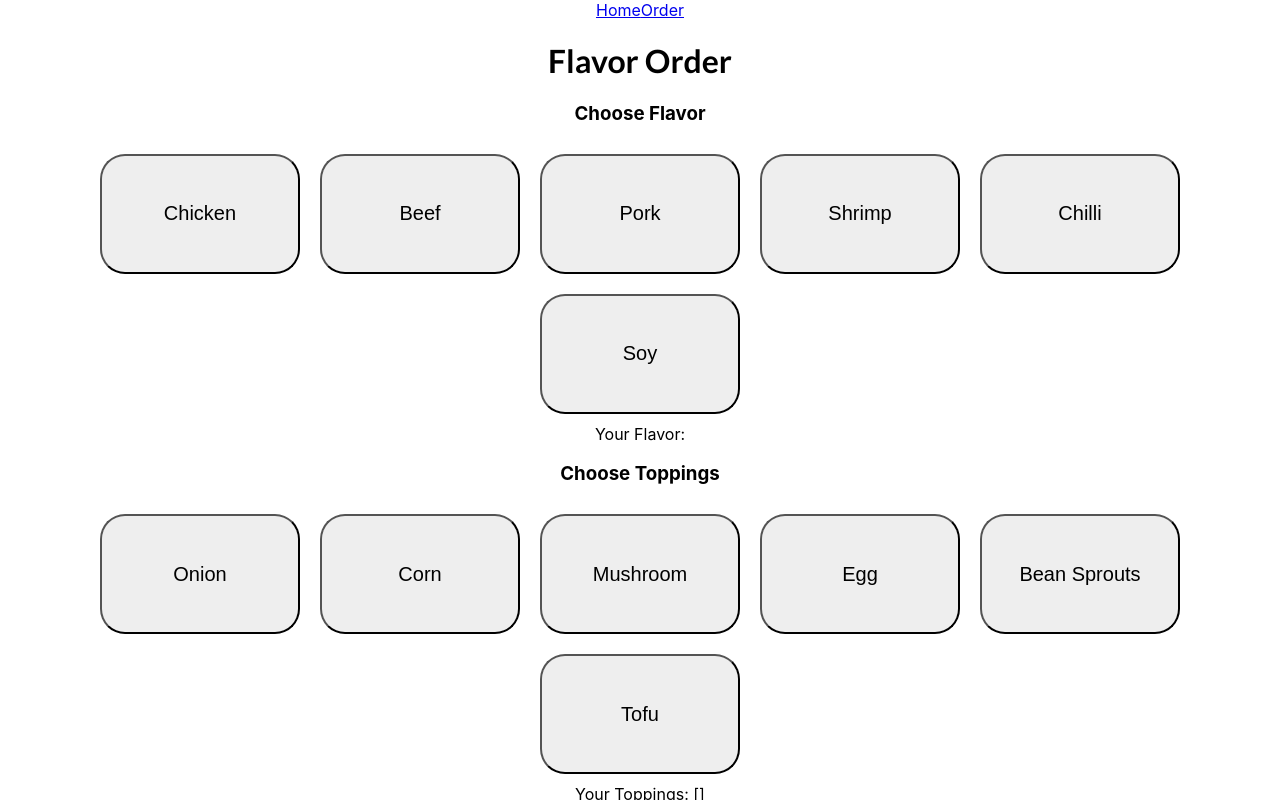
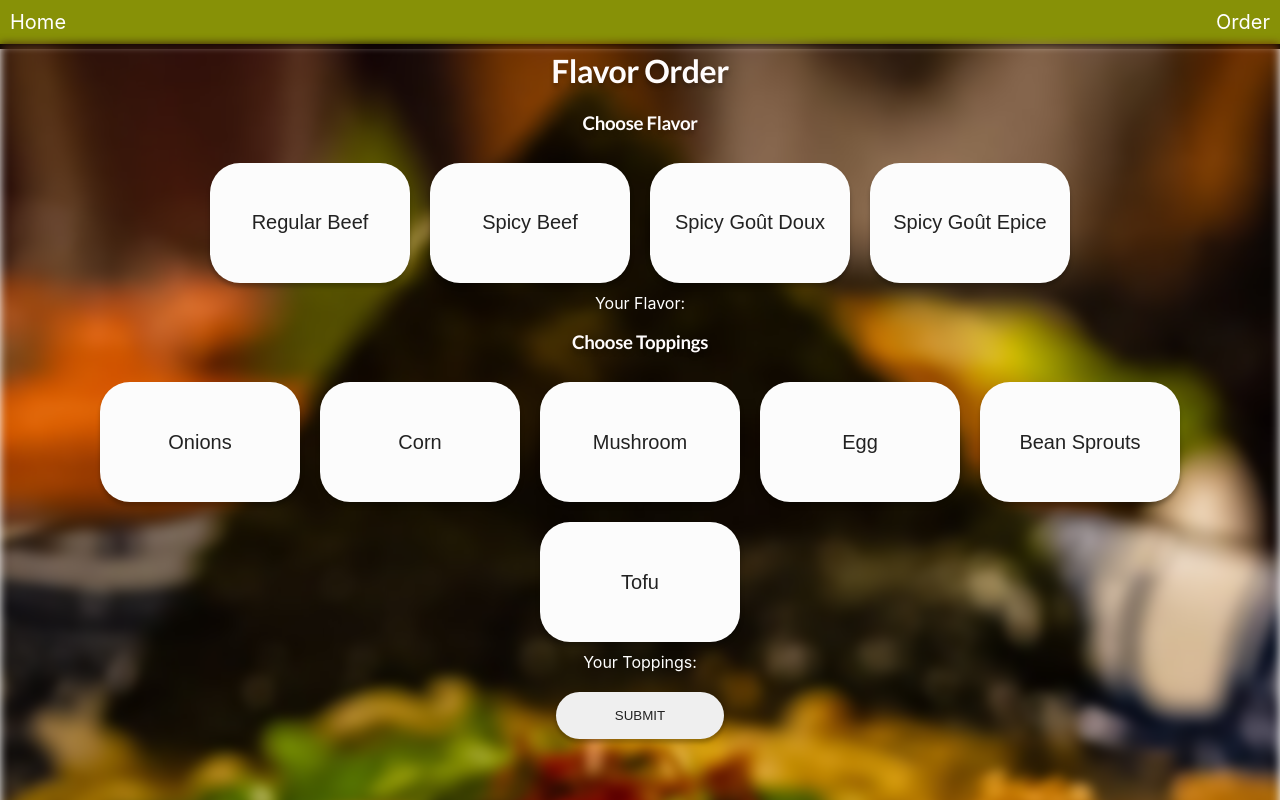
Before and after one commit to notwaltervilla/Cup-Noodle-React-App, a React (Create React App) app in the folder cup-noodle-app/: page /order in a window 1280 px wide. Shown: the top 800 px of the page. Built offline with nearby package versions, Linux system fonts and the light colour scheme.

Commit message:
Updated webapp.

```diff
--- a/cup-noodle-app/src/components/NavBar.js
+++ b/cup-noodle-app/src/components/NavBar.js
@@ -3,11 +3,27 @@ import UnstyledLink from "./UnstyledLink";
 import { Link } from "react-router-dom";
 
 function NavBar() {
+  const style = {
+    color: "#ffffff",
+    backgroundColor: "#879107",
+    padding: "auto",
+    display: "flex",
+    justifyContent: "space-between",
+    fontSize: "20px",
+    boxShadow: "0px 5px #000000",
+  };
+
   return (
-    <div>
-      <Link to="/">Home</Link>
-      <Link to="/order">Order</Link>
-    </div>
+    <>
+      <div style={style}>
+        <div style={{ padding: "10px" }}>
+          <UnstyledLink url="/">Home</UnstyledLink>
+        </div>
+        <div style={{ padding: "10px" }}>
+          <UnstyledLink url="/order">Order</UnstyledLink>
+        </div>
+      </div>
+    </>
   );
 }
 
--- a/cup-noodle-app/src/components/SelectableButton.js
+++ b/cup-noodle-app/src/components/SelectableButton.js
@@ -2,10 +2,10 @@
 
 import React, { useState } from "react";
 
-const SelectableButton = ({ children, value, action, isActive }) => {
+const SelectableButton = ({ children, action, isActive }) => {
   var style = {
-    color: "888888",
-    backgroundColor: isActive ? "#cccccc" : "#eeeeee",
+    color: isActive ? "#ffffff" : "#222222",
+    backgroundColor: isActive ? "#879107" : "#fcfcfc",
     width: 200,
     height: 120,
     margin: "10px",
@@ -16,6 +16,10 @@ const SelectableButton = ({ children, value, action, isActive }) => {
     alignItems: "stretch",
     flexDirection: "column",
     fontSize: "20px",
+    boxShadow: "0px 4px 4px rgba(0, 0, 0, 0.25)",
+    borderRadius: "30px",
+    borderColor: "none",
+    borderStyle: "none",
   };
 
   return (
--- a/cup-noodle-app/src/components/UnstyledLink.js
+++ b/cup-noodle-app/src/components/UnstyledLink.js
@@ -4,14 +4,25 @@ import React, { useState } from "react";
 import { Link } from "react-router-dom";
 
 const UnstyledLink = ({ children, url }) => {
+  const [linkColor, setLinkColor] = useState("#ffffff");
+
   const style = {
     textDecoration: "none",
+    color: linkColor,
+  };
+  const target = `${url}`;
+
+  const updateLinkColor = (active) => {
+    active ? setLinkColor("#000000") : setLinkColor("#ffffff");
   };
 
-  const target = `/${url}`;
-
   return (
-    <Link style={style} to={target}>
+    <Link
+      style={style}
+      to={target}
+      onMouseEnter={() => updateLinkColor(true)}
+      onMouseLeave={() => updateLinkColor(false)}
+    >
       {children}
     </Link>
   );
--- a/cup-noodle-app/src/index.css
+++ b/cup-noodle-app/src/index.css
@@ -1,11 +1,11 @@
 @font-face {
-  font-family: 'Lato';
+  font-family: "Lato";
   src: url(./fonts/Lato/Lato-Regular.ttf);
   font-style: normal;
   font-weight: 100;
 }
 @font-face {
-  font-family: 'Lato';
+  font-family: "Lato";
   src: url(./fonts/Lato/Lato-Bold.ttf);
   font-style: normal;
   font-weight: 600;
@@ -13,25 +13,23 @@
 
 body {
   margin: 0;
-  font-family: -apple-system, BlinkMacSystemFont, 'Segoe UI', 'Roboto', 'Oxygen',
-    'Ubuntu', 'Cantarell', 'Fira Sans', 'Droid Sans', 'Helvetica Neue',
+  font-family: -apple-system, BlinkMacSystemFont, "Segoe UI", "Roboto", "Oxygen",
+    "Ubuntu", "Cantarell", "Fira Sans", "Droid Sans", "Helvetica Neue",
     sans-serif;
   -webkit-font-smoothing: antialiased;
   -moz-osx-font-smoothing: grayscale;
 }
 
 code {
-  font-family: source-code-pro, Menlo, Monaco, Consolas, 'Courier New',
+  font-family: source-code-pro, Menlo, Monaco, Consolas, "Courier New",
     monospace;
 }
-
 
 h1 {
   font-family: Lato;
   font-size: 48 px;
   font-weight: 600;
 }
-
 
 p {
   font-family: Lato;
@@ -40,14 +38,13 @@ p {
   color: #565656;
 }
 
-
 .background-style {
   background-image: url(./imgs/ramen-background.png);
   position: fixed;
   display: flex;
   top: 0;
   width: 100%;
-  height: 100% ;
+  height: 100%;
   background-size: cover;
 }
 
@@ -63,7 +60,6 @@ p {
   border-radius: 30px;
   border-color: none;
   border-style: none;
-
 }
 
 .ramen-home-p {
@@ -85,10 +81,9 @@ p {
   text-align: center;
   letter-spacing: -0.017em;
 
-  color: #FFFFFF;
+  color: #ffffff;
 
   text-shadow: 0px 4px 4px rgba(0, 0, 0, 0.25);
-
 }
 
 .ramen-home-h1 {
@@ -112,13 +107,24 @@ p {
   text-align: center;
   letter-spacing: -0.017em;
 
-  color: #FFFCFC;
+  color: #fffcfc;
 
   text-shadow: 0px 4px 4px rgba(0, 0, 0, 0.25);
-
 }
 
-.container {
+.ramen-order-h {
+  font-family: Lato;
+  font-style: normal;
+  font-weight: bold;
+  /* identical to box height */
+  letter-spacing: -0.017em;
+
+  color: #fffcfc;
+
+  text-shadow: 0px 4px 4px rgba(0, 0, 0, 0.25);
+}
+
+.container-home {
   /* display: flex;
   flex-direction: column;
   justify-content: center;
@@ -134,6 +140,19 @@ p {
   align-items: center;
 }
 
+.container-order {
+  /* display: flex;
+  flex-direction: column;
+  justify-content: center;
+  align-items: center; */
+
+  background-image: url(./imgs/ramen-background.png);
+  background-size: cover;
+  background-position: center;
+  filter: blur(5px);
+  height: 200vh;
+}
+
 .navbar {
   align-items: flex-start;
 }
--- a/cup-noodle-app/src/pages/HomePage.js
+++ b/cup-noodle-app/src/pages/HomePage.js
@@ -1,23 +1,25 @@
 "use es6";
 
 import React, { useState } from "react";
-import photosample from '../imgs/photosample.png'   // In the future, we will need to organize the images in this folder, but for now everything is spread out.
-import Button from '../components/Button.js';
-import {Link } from "react-router-dom";
-
+import photosample from "../imgs/photosample.png"; // In the future, we will need to organize the images in this folder, but for now everything is spread out.
+import Button from "../components/Button.js";
+import { Link } from "react-router-dom";
 
 const HomePage = () => {
-
   return (
-    <div>
-        <div className="container">
-          <h1 className="ramen-home-h1">Cup Noodles</h1>
-          <p className="ramen-home-p"> A ramen-making machine that makes your favorite late-night food </p>
-          <Link to="/order" > <Button color="#879107" text="Make an order"/> </Link>
-
-        </div>
-    </div>
-
+    <>
+      <div className="container-home">
+        <h1 className="ramen-home-h1">Cup Noodles</h1>
+        <p className="ramen-home-p">
+          {" "}
+          A ramen-making machine that makes your favorite late-night food{" "}
+        </p>
+        <Link to="/order">
+          {" "}
+          <Button color="#879107" text="Make an order" />{" "}
+        </Link>
+      </div>
+    </>
   );
 };
 
--- a/cup-noodle-app/src/pages/OrderPage.js
+++ b/cup-noodle-app/src/pages/OrderPage.js
@@ -4,15 +4,27 @@ import React, { useState } from "react";
 import SelectableButton from "../components/SelectableButton";
 
 const OrderPage = () => {
-  const flavorList = ["Chicken", "Beef", "Pork", "Shrimp", "Chilli", "Soy"];
+  const flavorList = [
+    "Regular Beef",
+    "Spicy Beef",
+    "Spicy Goût Doux",
+    "Spicy Goût Epice",
+  ];
   const toppingsList = [
-    "Onion",
+    "Onions",
     "Corn",
     "Mushroom",
     "Egg",
     "Bean Sprouts",
     "Tofu",
   ];
+
+  const flavorMap = {
+    "Regular Beef": "a",
+    "Spicy Beef": "b",
+    "Spicy Goût Doux": "c",
+    "Spicy Goût Epice": "d",
+  };
 
   const [flavor, setFlavor] = useState(() => {
     return null;
@@ -47,9 +59,11 @@ const OrderPage = () => {
 
   return (
     <>
-      <h1>Flavor Order</h1>
+      <div className="container-order"></div>
+      <div style={{ position: "absolute", top: 30, margin: "auto" }}>
+        <h1 className="ramen-order-h">Flavor Order</h1>
 
-      <h3>Choose Flavor</h3>
+        <h3 className="ramen-order-h">Choose Flavor</h3>
         {flavorList.map((item) => {
           return (
             <SelectableButton
@@ -64,9 +78,9 @@ const OrderPage = () => {
           );
         })}
         <br />
-      <span>Your Flavor: {flavor}</span>
+        <span style={{ color: "#ffffff" }}>Your Flavor: {flavor}</span>
 
-      <h3>Choose Toppings</h3>
+        <h3 className="ramen-order-h">Choose Toppings</h3>
         {toppingsList.map((item) => {
           return (
             <SelectableButton
@@ -81,17 +95,35 @@ const OrderPage = () => {
           );
         })}
         <br />
-      <span>Your Toppings: {JSON.stringify(toppings)}</span>
+        <span style={{ color: "#ffffff" }}>
+          Your Toppings:{" "}
+          {JSON.stringify(toppings)
+            .replaceAll('"', " ")
+            .replaceAll("[", "")
+            .replaceAll("]", "")
+            .replaceAll(" ,", ",")}
+        </span>
 
         <br />
         <br />
         <button
+          className="button"
+          style={{
+            color: "#222222",
+          }}
           onClick={() =>
-          submitOrder({ mode: 0, flavor: flavor, toppings: toppings })
+            submitOrder({
+              mode: 0,
+              flavor: flavorMap[flavor],
+              toppings: toppings,
+            })
           }
         >
           SUBMIT
         </button>
+        <br />
+        <br />
+      </div>
     </>
   );
 };
```
Also changed, not shown: cup-noodle-app/package.json (+15 -3 lines). Lines whose indentation alone changed are shown as unchanged.
